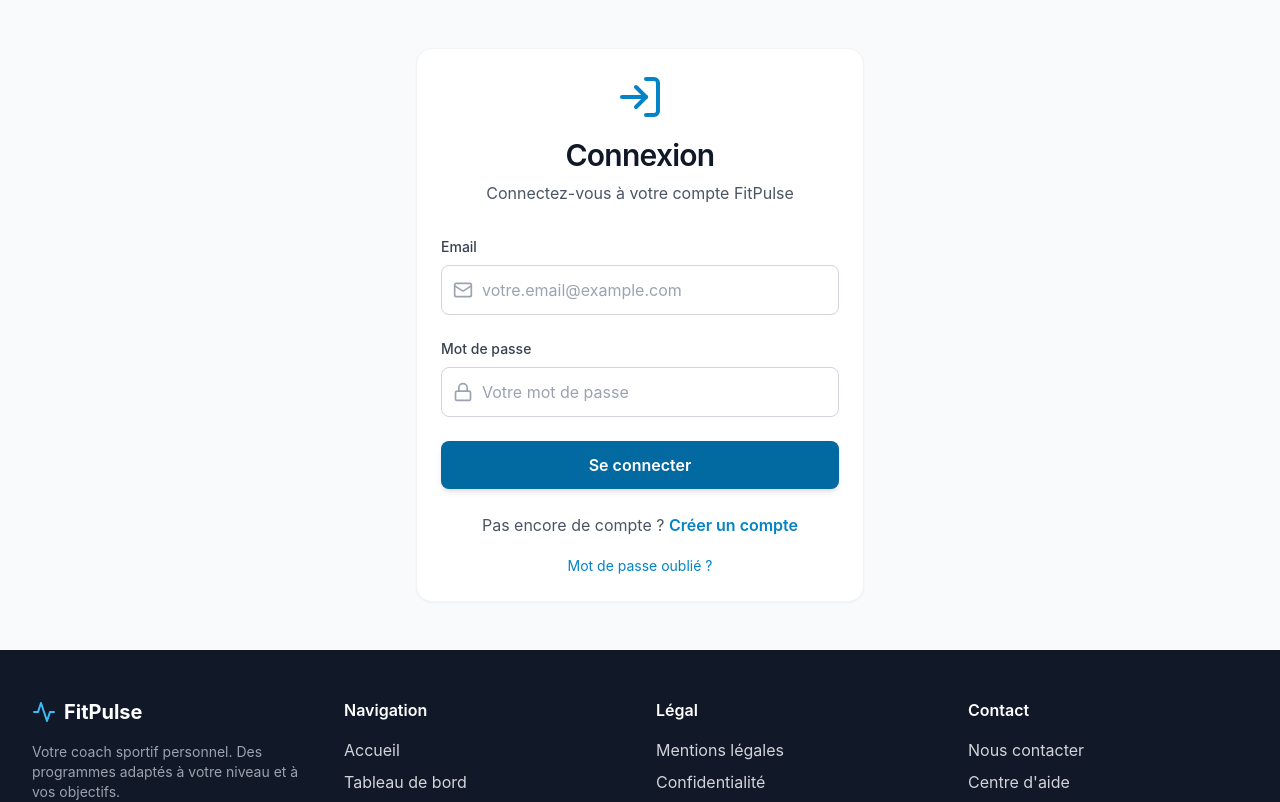
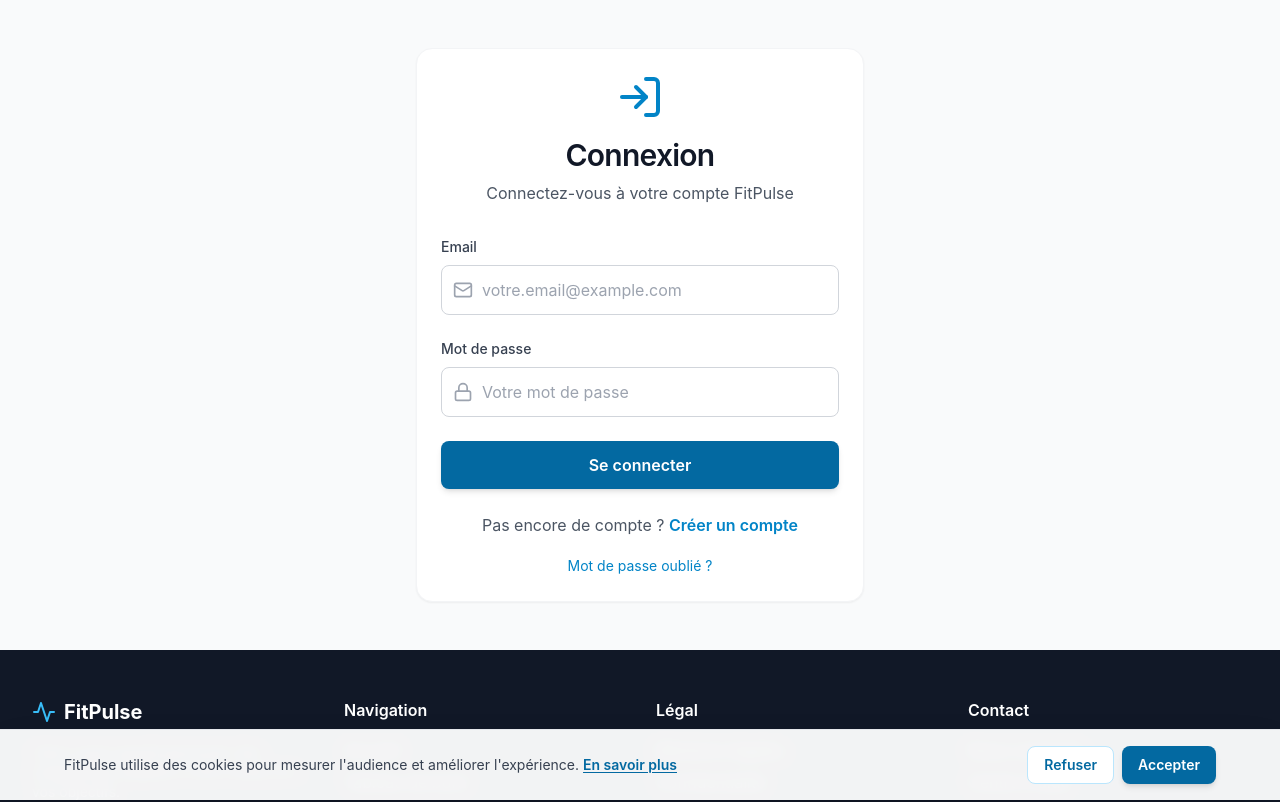
Before and after one commit to TilioLa/FitPulse, a Next.js app: page /connexion in a window 1280 px wide. Shown: the top 802 px of the page. Built offline with nearby package versions, Linux system fonts and the light colour scheme; no server answers.

Commit message:
Add cookie consent system and gate analytics

```diff
--- a/app/confidentialite/page.tsx
+++ b/app/confidentialite/page.tsx
@@ -35,6 +35,14 @@ export default function ConfidentialitePage() {
             </section>
 
             <section>
+              <h2 className="text-lg lg:text-xl font-semibold text-gray-900 mb-2">Cookies</h2>
+              <p>
+                Un bandeau de consentement vous permet d&apos;accepter ou de refuser les cookies de mesure
+                d&apos;audience. En cas de refus, les scripts analytics et les événements de suivi ne sont pas activés.
+              </p>
+            </section>
+
+            <section>
               <h2 className="text-lg lg:text-xl font-semibold text-gray-900 mb-2">Vos droits</h2>
               <p>
                 Vous pouvez demander l&apos;accès, la rectification ou la suppression de vos données en nous contactant.
--- a/app/layout.tsx
+++ b/app/layout.tsx
@@ -2,8 +2,7 @@ import type { Metadata, Viewport } from 'next'
 import './globals.css'
 import Providers from '@/components/Providers'
 import PwaRegister from '@/components/PwaRegister'
-import VercelAnalytics from '@/components/VercelAnalytics'
-import { SpeedInsights } from '@vercel/speed-insights/next'
+import CookieConsentManager from '@/components/CookieConsentManager'
 
 export const metadata: Metadata = {
   title: 'FitPulse - Votre coach sportif personnel',
@@ -33,8 +32,7 @@ export default function RootLayout({
     <html lang="fr" suppressHydrationWarning>
       <body>
         <Providers>{children}</Providers>
-        <VercelAnalytics />
-        <SpeedInsights />
+        <CookieConsentManager />
         <PwaRegister />
       </body>
     </html>
--- /dev/null
+++ b/components/CookieConsentManager.tsx
@@ -0,0 +1,75 @@
+'use client'
+
+import Link from 'next/link'
+import { useEffect, useState } from 'react'
+import { SpeedInsights } from '@vercel/speed-insights/next'
+import VercelAnalytics from '@/components/VercelAnalytics'
+import {
+  COOKIE_CONSENT_EVENT,
+  getCookieConsent,
+  setCookieConsent,
+  type CookieConsentValue,
+} from '@/lib/cookie-consent'
+
+export default function CookieConsentManager() {
+  const [consent, setConsent] = useState<CookieConsentValue | null>(null)
+  const [ready, setReady] = useState(false)
+
+  useEffect(() => {
+    const e2eBypass = process.env.NEXT_PUBLIC_E2E_BYPASS_AUTH === 'true'
+    const current = getCookieConsent()
+    if (!current && e2eBypass) {
+      setCookieConsent('accepted')
+      setConsent('accepted')
+    } else {
+      setConsent(current)
+    }
+    setReady(true)
+
+    const sync = () => setConsent(getCookieConsent())
+    window.addEventListener(COOKIE_CONSENT_EVENT, sync)
+    return () => window.removeEventListener(COOKIE_CONSENT_EVENT, sync)
+  }, [])
+
+  const analyticsEnabled = consent === 'accepted'
+  const showBanner = ready && consent == null
+
+  return (
+    <>
+      {analyticsEnabled && (
+        <>
+          <VercelAnalytics />
+          <SpeedInsights />
+        </>
+      )}
+      {showBanner && (
+        <div className="fixed inset-x-0 bottom-0 z-[100] border-t border-gray-200 bg-white/95 p-4 shadow-2xl backdrop-blur">
+          <div className="mx-auto flex w-full max-w-6xl flex-col gap-3 sm:flex-row sm:items-center sm:justify-between">
+            <p className="text-sm text-gray-700">
+              FitPulse utilise des cookies pour mesurer l&apos;audience et améliorer l&apos;expérience.
+              <Link href="/confidentialite" className="ml-1 font-semibold text-primary-700 underline underline-offset-2">
+                En savoir plus
+              </Link>
+            </p>
+            <div className="flex gap-2">
+              <button
+                type="button"
+                onClick={() => setCookieConsent('rejected')}
+                className="btn-secondary px-4 py-2 text-sm"
+              >
+                Refuser
+              </button>
+              <button
+                type="button"
+                onClick={() => setCookieConsent('accepted')}
+                className="btn-primary px-4 py-2 text-sm"
+              >
+                Accepter
+              </button>
+            </div>
+          </div>
+        </div>
+      )}
+    </>
+  )
+}
--- a/lib/analytics-client.ts
+++ b/lib/analytics-client.ts
@@ -1,4 +1,6 @@
 'use client'
+
+import { hasAnalyticsConsent } from '@/lib/cookie-consent'
 
 type AnalyticsPayload = Record<string, unknown>
 
@@ -24,6 +26,8 @@ function persistLocally(name: string, payload: AnalyticsPayload) {
 }
 
 export function trackEvent(name: string, payload: AnalyticsPayload = {}) {
+  if (!hasAnalyticsConsent()) return
+
   const body = JSON.stringify({
     name,
     payload,
--- /dev/null
+++ b/lib/cookie-consent.ts
@@ -0,0 +1,39 @@
+'use client'
+
+export const COOKIE_CONSENT_KEY = 'fitpulse_cookie_consent_v1'
+export const COOKIE_CONSENT_EVENT = 'fitpulse-cookie-consent'
+
+export type CookieConsentValue = 'accepted' | 'rejected'
+
+const COOKIE_MAX_AGE_SECONDS = 60 * 60 * 24 * 180
+
+function readCookieValue(key: string): string | null {
+  if (typeof document === 'undefined') return null
+  const cookies = document.cookie ? document.cookie.split('; ') : []
+  for (const cookie of cookies) {
+    const eqIndex = cookie.indexOf('=')
+    if (eqIndex <= 0) continue
+    const name = cookie.slice(0, eqIndex)
+    if (name !== key) continue
+    return decodeURIComponent(cookie.slice(eqIndex + 1))
+  }
+  return null
+}
+
+export function getCookieConsent(): CookieConsentValue | null {
+  const value = readCookieValue(COOKIE_CONSENT_KEY)
+  if (value === 'accepted' || value === 'rejected') return value
+  return null
+}
+
+export function setCookieConsent(value: CookieConsentValue) {
+  if (typeof document === 'undefined') return
+  document.cookie = `${COOKIE_CONSENT_KEY}=${encodeURIComponent(value)}; Path=/; Max-Age=${COOKIE_MAX_AGE_SECONDS}; SameSite=Lax`
+  if (typeof window !== 'undefined') {
+    window.dispatchEvent(new Event(COOKIE_CONSENT_EVENT))
+  }
+}
+
+export function hasAnalyticsConsent() {
+  return getCookieConsent() === 'accepted'
+}
```
